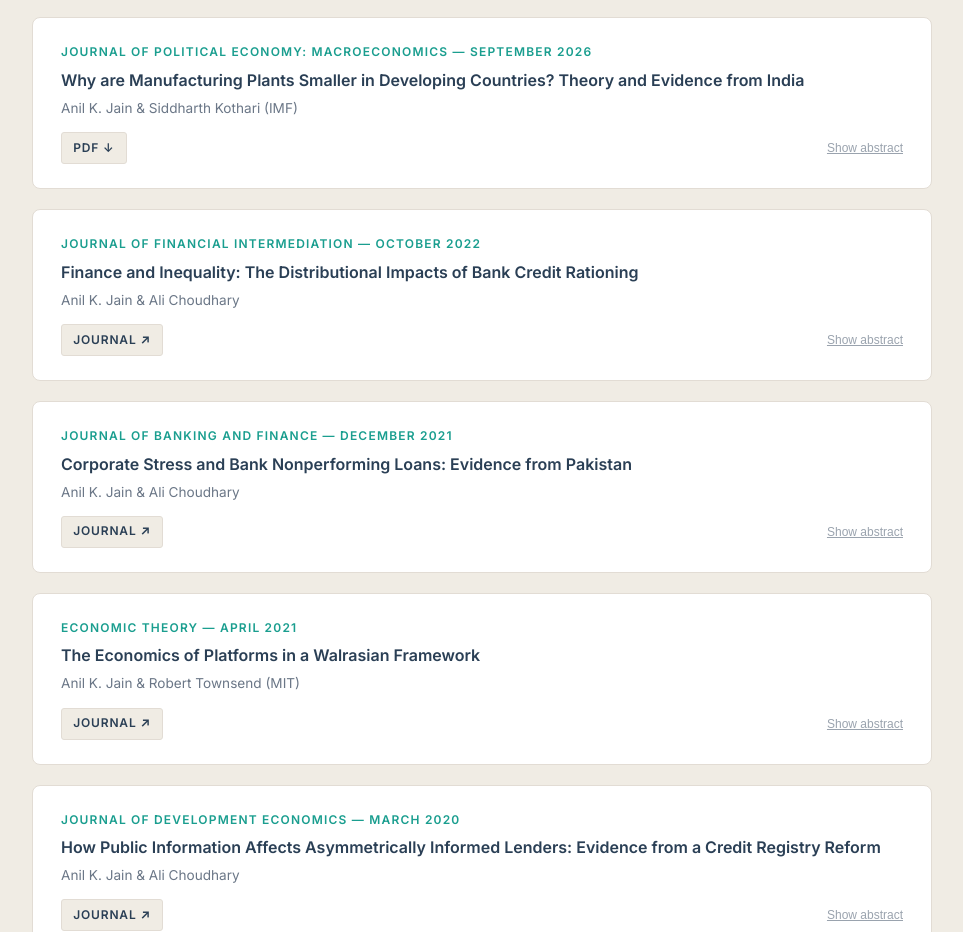
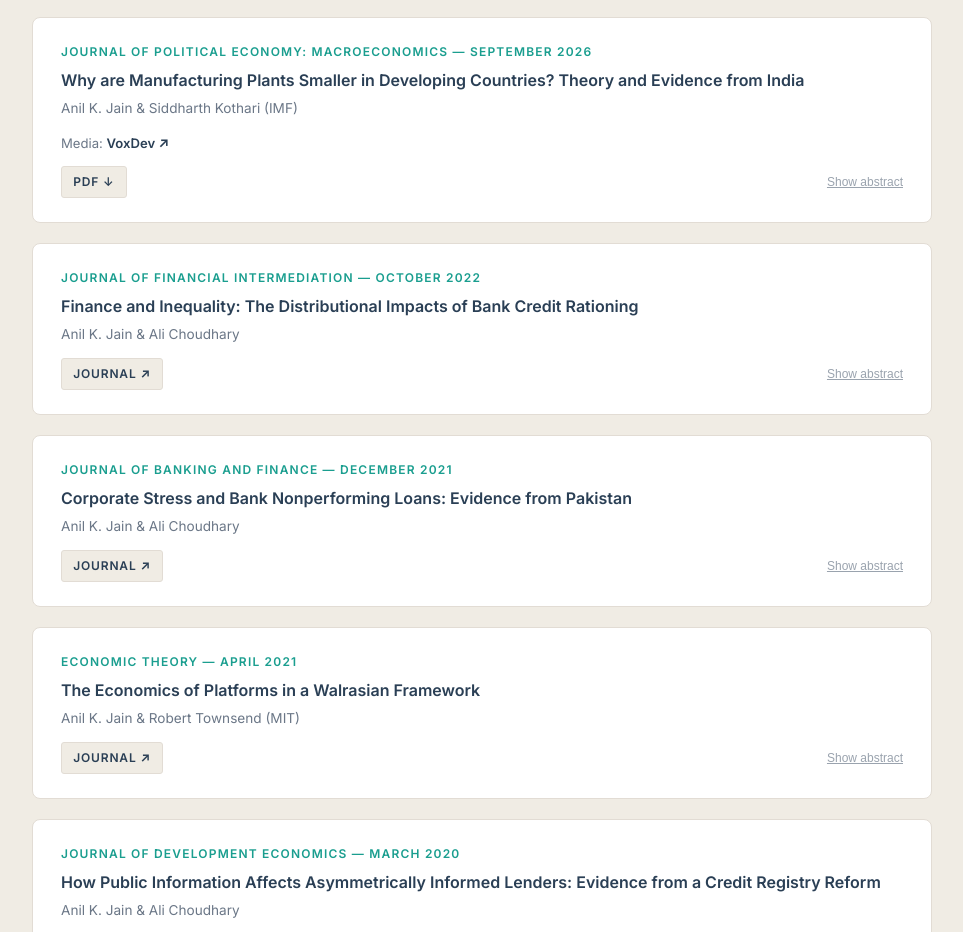
Before and after one commit to Aniljainecon/Website, a plain HTML site: page index.html in a window 1280 px wide. Shown: the part 1883-2815 px from the top of the page, without its empty margins (158-1121 px from the left). Drawn offline with nearby package versions, Linux system fonts and the light colour scheme.

Commit message:
Update index.html

```diff
--- a/index.html
+++ b/index.html
@@ -731,6 +731,7 @@
           <h3>Why are Manufacturing Plants Smaller in Developing Countries? Theory and Evidence from India</h3>
           <div class="authors">Anil K. Jain &amp; Siddharth Kothari (IMF)</div>
           <div class="abstract">Poorer countries (and poorer states within India) have a larger share of manufacturing employment in small plants. This paper presents empirical evidence and a theoretical model to show that this relationship is driven by greater demand for lower quality goods in poorer regions, which can be produced efficiently in small plants. First, using data for India, we show that richer households buy higher price goods and larger plants produce higher price products. Second, we develop a model that matches these facts. Finally, we find that our model explains about forty percent of the cross-state variation in the size distribution of manufacturing plants in India.</div>
+          <div class="media-attention">Media: <a href="https://voxdev.org/topic/macroeconomics-growth/why-do-so-many-people-poor-countries-work-small-firms" target="_blank" rel="noopener">VoxDev ↗</a></div>
           <div class="paper-card-footer">
             <div class="paper-links">
               <a href="https://doi.org/10.17016/IFDP.2025.1417" target="_blank" rel="noopener" class="paper-link">PDF ↓</a>
```
